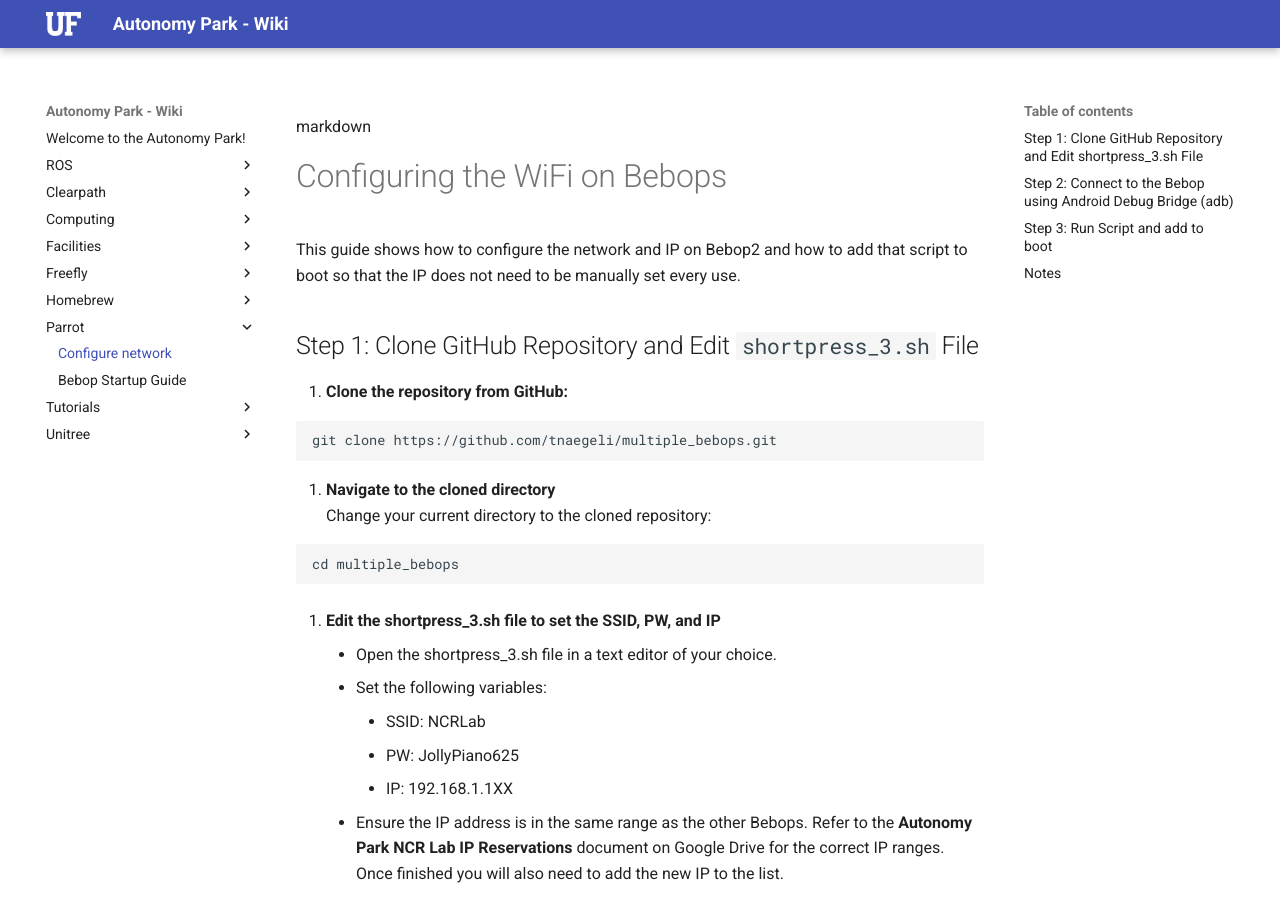
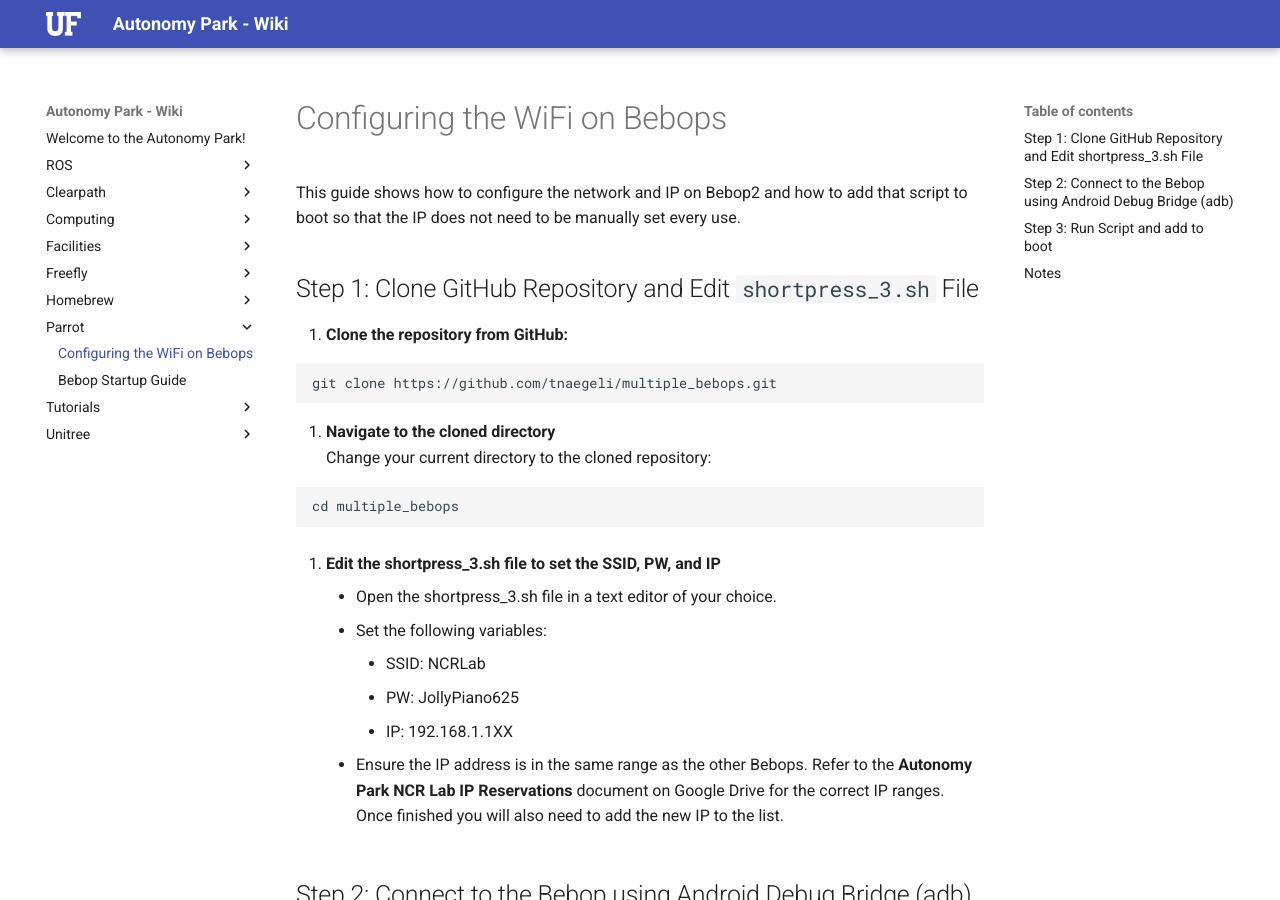
Before and after one commit to UFL-Autonomy-Park/apark_wiki, an MkDocs documentation site: the page built from docs/parrot/Configure_network.md, in a window 1280 px wide and 900 px high. Built offline with MkDocs 1.6.1 and Material for MkDocs 9.7.7, drawn with Linux system fonts in a browser that asks for light colours; some of the changed text lies outside the part shown.

Commit message:
Final edits

```diff
--- a/docs/parrot/Configure_network.md
+++ b/docs/parrot/Configure_network.md
@@ -1,7 +1,3 @@
-
-markdown
-
-
 # Configuring the WiFi on Bebops
 
 This guide shows how to configure the network and IP on Bebop2 and how to add that script to boot so that the IP does not need to be manually set every use.
```
Also changed, not shown: other parts of docs/parrot/Configure_network.md (+0 -1 lines).
